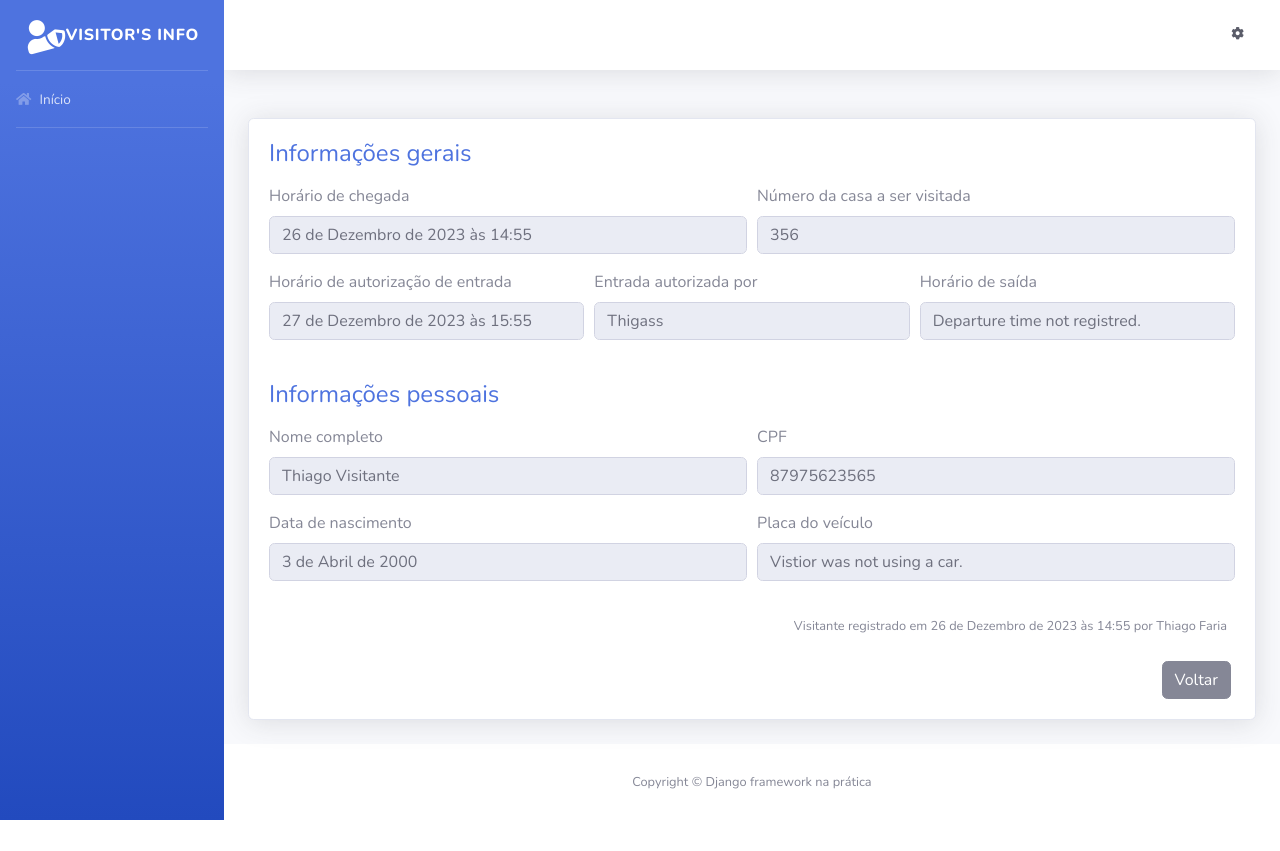
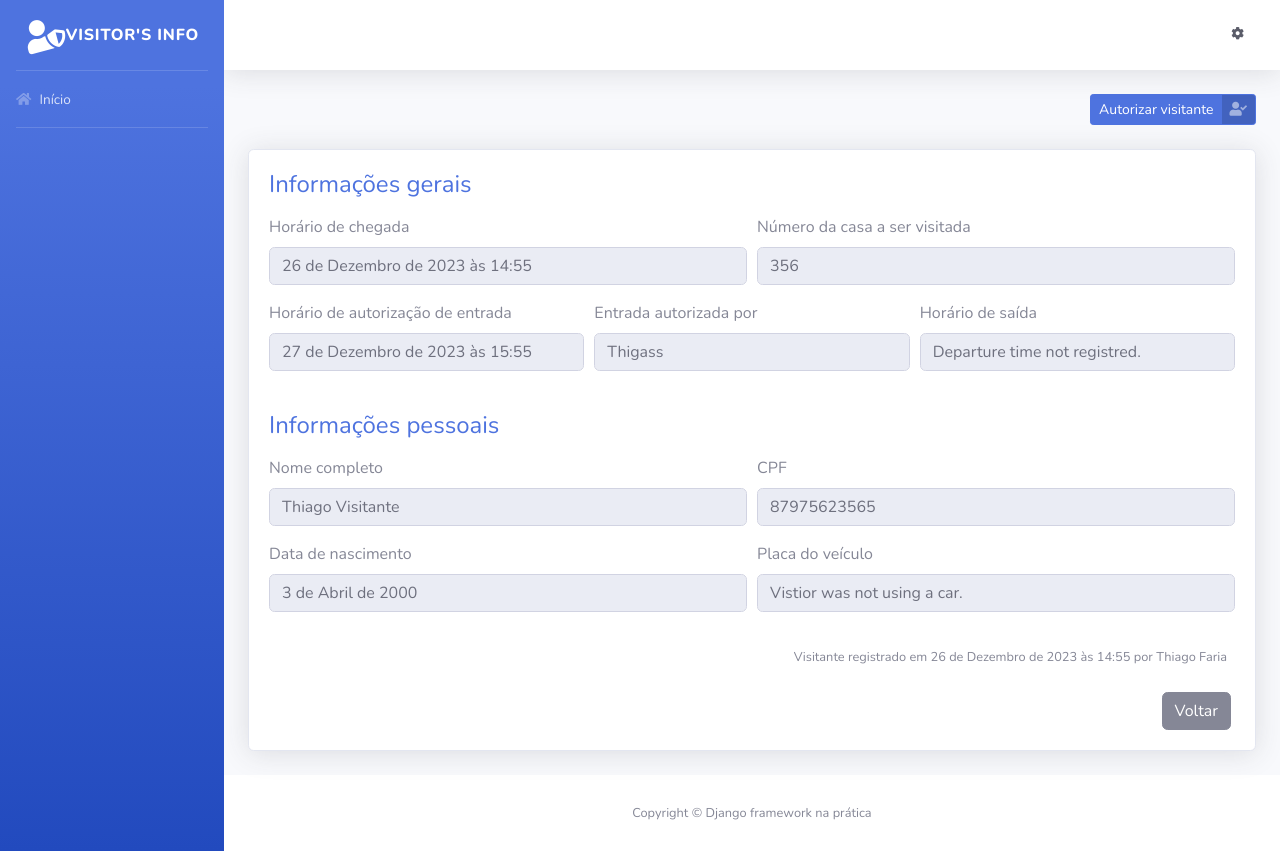
Before and after one commit to thiagofm2/condo_system, a Django app: page /visitor/1/ in a window 1280 px wide. Before the commit the page ends 820 px from the top, so only its background shows below. Run offline with Django 5.2, Linux system fonts and the light colour scheme; data comes from the database, SQL or seed files in the repository; both versions use the stored data as it was after the commit; some libraries are stand-ins or nearby versions.

Commit message:
update visitor field

```diff
--- a/templates/informacoes_visitante.html
+++ b/templates/informacoes_visitante.html
@@ -6,6 +6,16 @@
 <div class="container">
     <div class="d-sm-flex align-items-center justify-content-between mb-4">
         <h1 class="h3 mb-0 text-gray-800">{{ nome_pagina }}</h1>
+        <div>
+            <a href="#" class="btn btn-primary btn-icon-split btn-sm" data-toggle="modal" data-target="#modal">
+                <span class="text">
+                    Autorizar visitante
+                </span>
+                <span class="icon text-white-50">
+                    <i class="fas fa-user-check"></i>
+                </span>
+            </a>
+        </div>
     </div>
 
     <div class="card shadow mb-4">
@@ -88,5 +98,35 @@
             </div>
         </div>
     </div>
+
+    <div class="modal fade" id="modal" tabindex="-1" role="dialog" aria-labelledby="exampleModalLabel" aria-hidden="true">
+        <div class="modal-dialog" role="document">
+            <div class="modal-content">
+                <div class="modal-header">
+                    <h5 class="modal-title" id="exampleModalLabel">Autorizar entrada de visitante</h5>
+
+                    <button type="button" class="close" data-dismiss="modal" aria-label="Close">
+                        <span aria-hidden="true">&times;</span>
+                    </button>
+                </div>
+
+                <div class="modal-body">
+                    <form method="post">
+                        {% csrf_token %}
+
+                        <div class="form-group">
+                            <label for="id_morador_responsavel" class="col-form-label">Nome do morador responsável por autorizar a entrada do visitante:</label>
+                            {% render_field form.responsible_resident placeholder="Nome do morador responsável por autorizar a entrada do visitante" class="form-control" %}
+                        </div>
+
+                        <div class="modal-footer">
+                            <button type="button" class="btn btn-secondary" data-dismiss="modal">Cancelar</button>
+                            <button type="submit" class="btn btn-primary">Autorizar entrada</button>
+                        </div>
+                    </form>
+                </div>
+            </div>
+        </div>
+    </div>
 </div>
 {% endblock %}
--- a/visitors/forms.py
+++ b/visitors/forms.py
@@ -26,3 +26,17 @@ class VisitorsForm(forms.ModelForm):        ## Criamos uma classe que será subc
                 "required": "That field is required."
             }
         }
+
+class AuthorizeVisitor(forms.ModelForm):
+    responsible_resident = forms.CharField(required=True)
+
+    class Meta:
+        model = Visitor
+        fields = [
+            "responsible_resident"
+        ]
+        error_messages= {
+            "responsible_resident":{
+                "required": "The responsible resident for authorization is required."
+            }
+        }
--- a/visitors/models.py
+++ b/visitors/models.py
@@ -1,6 +1,19 @@
 from django.db import models
 
 class Visitor(models.Model):
+
+    STATUS_OPTIONS = [
+        ("WAITING", "Waiting for authorization"),
+        ("VISITING", "Visiting"),
+        ("LEAVE", "Visitor left")
+    ]
+
+    status = models.CharField(
+        verbose_name="Status of visitor",
+        max_length=8,
+        choices= STATUS_OPTIONS,
+        default="WAITING"
+    )
     complete_name = models.CharField(
         verbose_name="Visitor's name",
         max_length=200
--- a/visitors/views.py
+++ b/visitors/views.py
@@ -4,7 +4,10 @@ from django.shortcuts import (
 )
 
 from visitors.models import Visitor
-from visitors.forms import VisitorsForm
+from visitors.forms import (
+    VisitorsForm, AuthorizeVisitor
+)
+from django.utils import timezone
 
 def register_visitor(request):
     form = VisitorsForm()
@@ -39,9 +42,32 @@ def visitor_info(request, id):
         id=id
     )
 
+    form = AuthorizeVisitor()
+
+    if request.method == "POST":
+        form = AuthorizeVisitor(
+            request.POST,
+            instance=find_visitor
+        )
+
+        if form.is_valid():
+            visitor_response = form.save(commit=False)
+            visitor_response.status = "VISITING"
+            visitor_response.authorization_time = timezone.now()
+
+            visitor_response.save()
+
+            messages.success(
+                request,
+                "The visitor was authorized."
+            )
+
+            return redirect("index")
+
     context = {
         "page_name":"Visitor's Info",
-        "visitor_response":find_visitor
+        "visitor_response":find_visitor,
+        "form": form
     }
 
     return render(request, "informacoes_visitante.html", context)
```
Also changed, not shown: db.sqlite3, visitors/migrations/0002_visitor_status.py (added).
